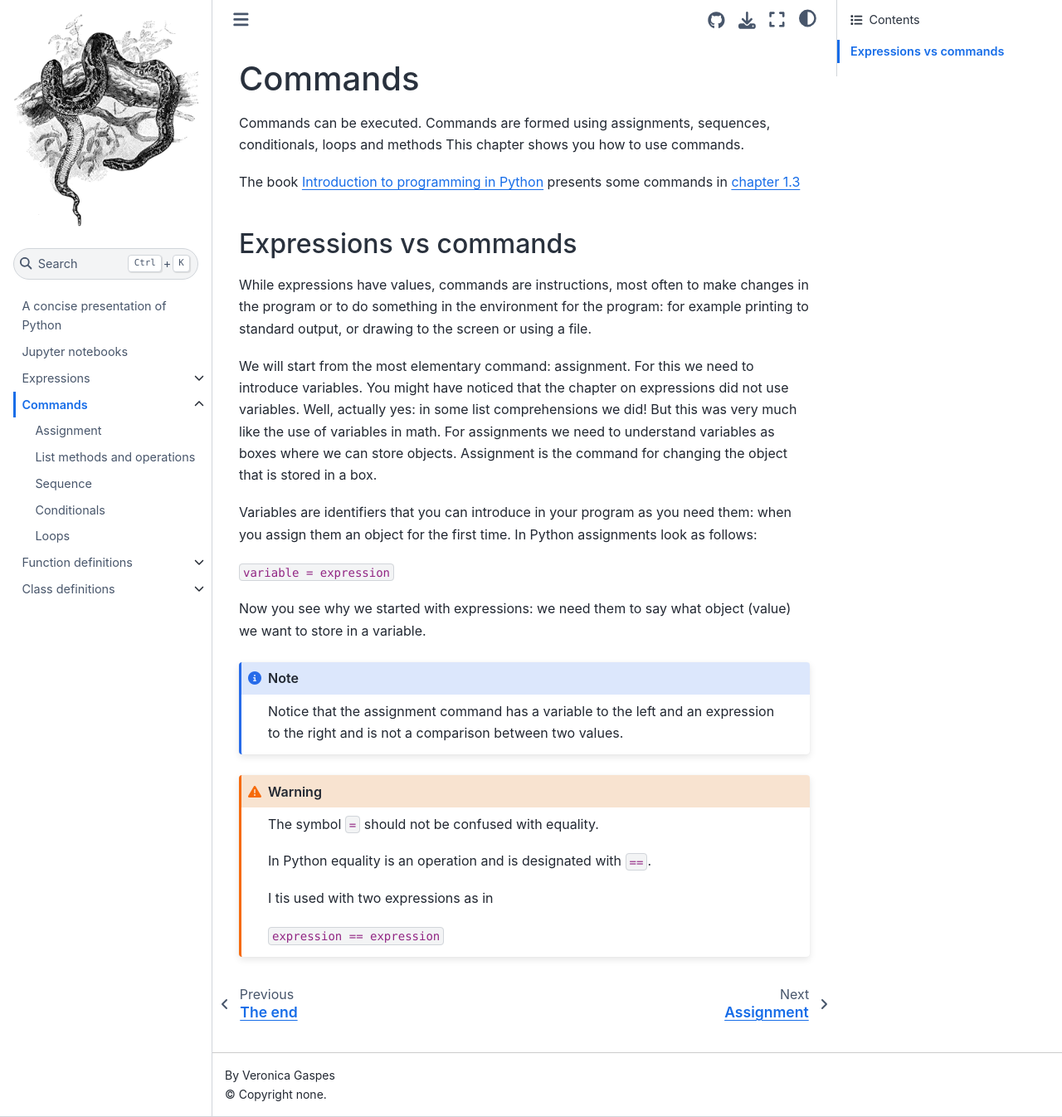
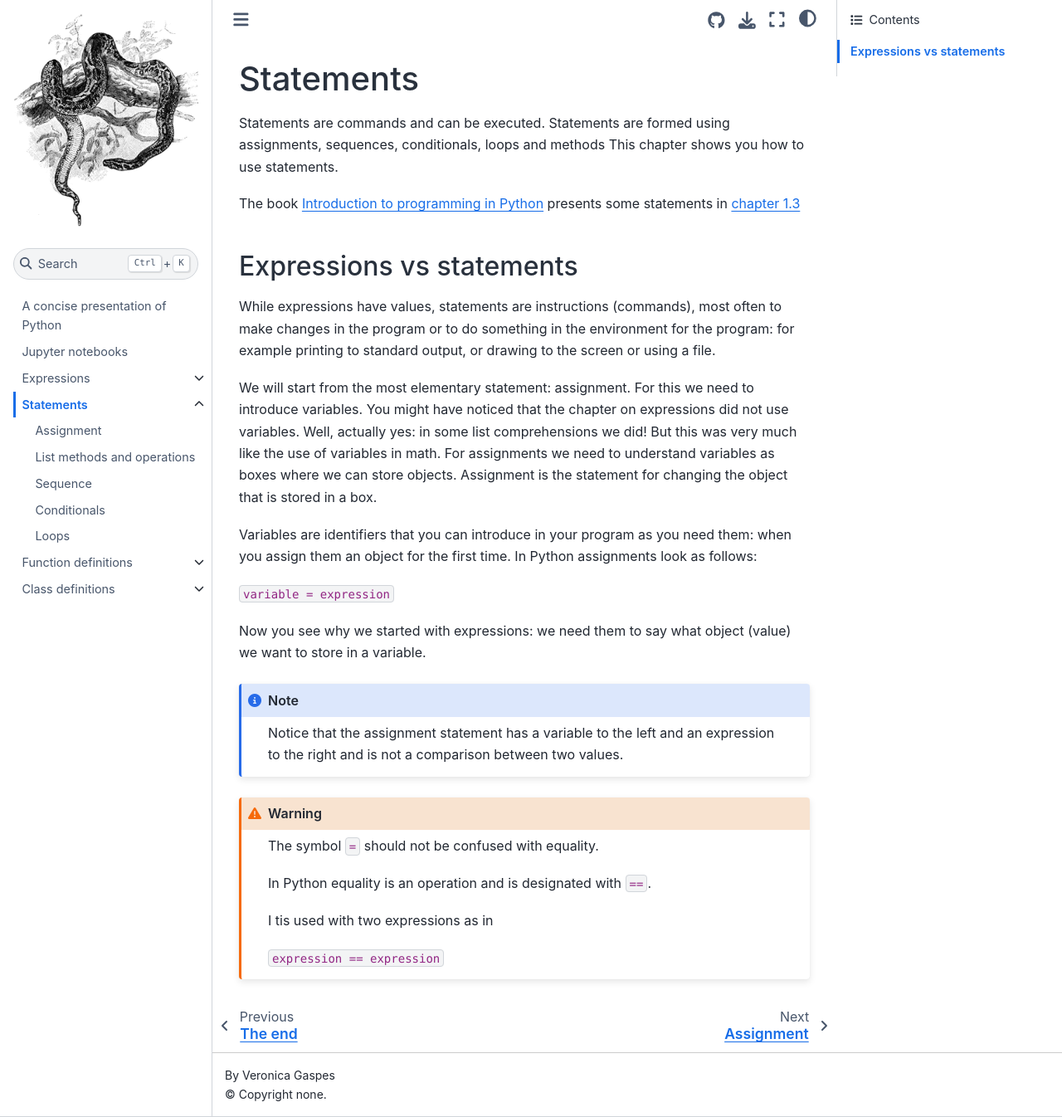
Before and after one commit to veronica-gaspes/Concise-Python, a Jupyter Book: the page built from commands.md, in a window 1280 px wide and 1346 px high. Shown: the whole window at 83% size. Built offline with Jupyter Book 1.0.4 settings and Sphinx 7.4.7 and the Sphinx Book theme 1.1.4, drawn with Linux system fonts in a browser that asks for light colours.

Commit message:
commands became statements

````diff
--- a/commands.md
+++ b/commands.md
@@ -1,14 +1,14 @@
-# Commands
+# Statements
 
-Commands can be executed.  Commands are formed using assignments, sequences, conditionals, loops and methods This chapter shows you how to use commands.
+Statements are commands and can be executed.  Statements  are formed using assignments, sequences, conditionals, loops and methods This chapter shows you how to use statements.
 
-The book [Introduction to programming in Python](https://introcs.cs.princeton.edu/python/) presents some commands  in [chapter 1.3](https://introcs.cs.princeton.edu/python/13flow/.)
+The book [Introduction to programming in Python](https://introcs.cs.princeton.edu/python/) presents some statements  in [chapter 1.3](https://introcs.cs.princeton.edu/python/13flow/.)
 
-## Expressions vs commands
+## Expressions vs statements
 
-While expressions have values, commands are instructions, most often to make changes in the program or to do something in the environment for the program: for example printing to standard output, or drawing to the screen or using a file.
+While expressions have values, statements are instructions (commands), most often to make changes in the program or to do something in the environment for the program: for example printing to standard output, or drawing to the screen or using a file.
 
-We will start from the most elementary command: assignment. For this we need to introduce variables. You might have noticed that the chapter on  expressions did not use variables. Well, actually yes:  in some list comprehensions we did! But this was very much like the use of variables in math. For assignments we need to understand variables as boxes where we can store objects. Assignment is the command for changing the object that is stored in a box.
+We will start from the most elementary statement: assignment. For this we need to introduce variables. You might have noticed that the chapter on  expressions did not use variables. Well, actually yes:  in some list comprehensions we did! But this was very much like the use of variables in math. For assignments we need to understand variables as boxes where we can store objects. Assignment is the statement for changing the object that is stored in a box.
 
 Variables are identifiers that you can introduce in your program  as you need them:  when you assign them an object for the first time. In Python assignments look as follows:
 
@@ -17,7 +17,7 @@ Variables are identifiers that you can introduce in your program  as you need th
 Now you see why we started with expressions: we need them to say what object (value) we want to store in a variable.
 
 ```{note}
-Notice  that the assignment command has a variable to the left and an expression to the right and is not a comparison between two values.
+Notice  that the assignment statement has a variable to the left and an expression to the right and is not a comparison between two values.
 ```
 
 ```{warning}
````
Also changed, not shown: assignment.ipynb, conditionals.ipynb, fun-defs.ipynb, loops.ipynb, sequence.ipynb.
